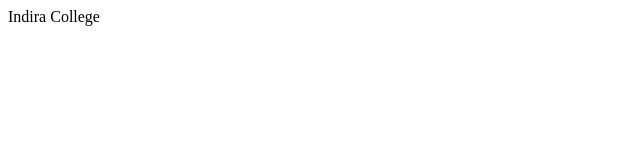
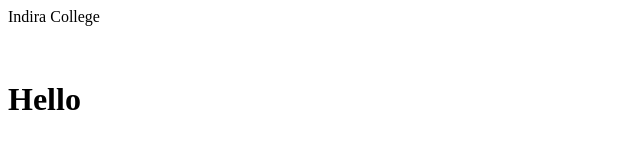
Before and after one commit to gokulbhiray/localrepo, a plain HTML site: page index.html in a window 1280 px wide. Shown: the whole page, without its empty margins (0-640 px from the left). Drawn offline with Linux system fonts and the light colour scheme.

Commit message:
Add h1 tag

```diff
--- a/index.html
+++ b/index.html
@@ -1,3 +1,5 @@
 <p>
     Indira College
 </p>
+<br>
+<h1>Hello</h1>
```
